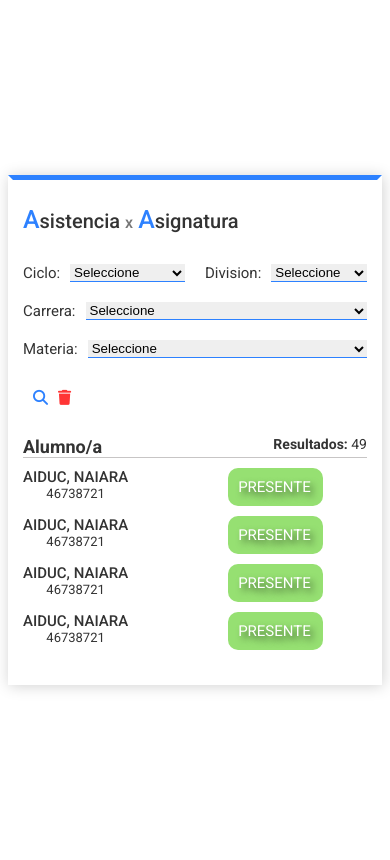
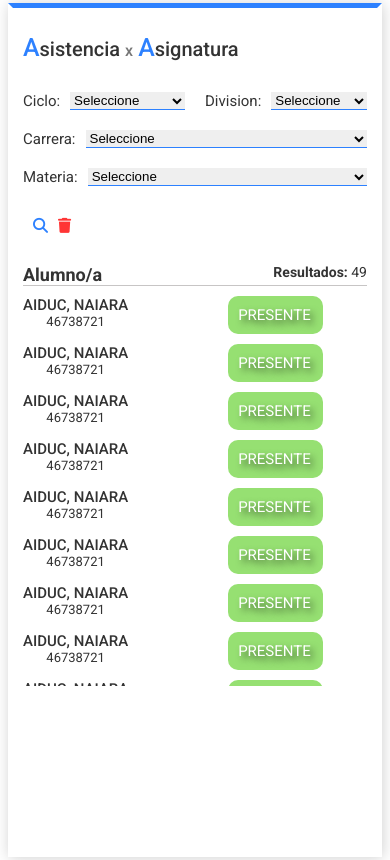
Before and after one commit to SommerFacundo/AsistenciaAsignatura, a plain HTML site: page index.html in a window 390 px wide. Drawn offline with Linux system fonts and the light colour scheme.

Commit message:
Add files via upload

```diff
--- a/style.css
+++ b/style.css
@@ -113,7 +113,11 @@ html{
 
 }
 .students::-webkit-scrollbar{
-    width: 3px;
+    width: 6px;
+    transition: 1s;
+}
+.students::-webkit-scrollbar:hover{
+    width: 8px;
 }
 .students::-webkit-scrollbar-thumb {
     background-color: var(--colorPrimario); /* Color del scrollbar */
@@ -136,6 +140,9 @@ html{
     transition: 1s;
     width: 7.5rem;
     overflow: hidden;
+}
+.btnPresencia:hover{
+    cursor: pointer;
 }
 .btnPresente{
     display: flex;
@@ -198,3 +205,12 @@ html{
 .containerSearchNav > input:focus{
     outline: none;
 }
+
+@media screen and (max-width:768px) {
+    .card{
+        height:100%;
+    }
+    .students{
+        height: 40rem;
+    }
+}
```
